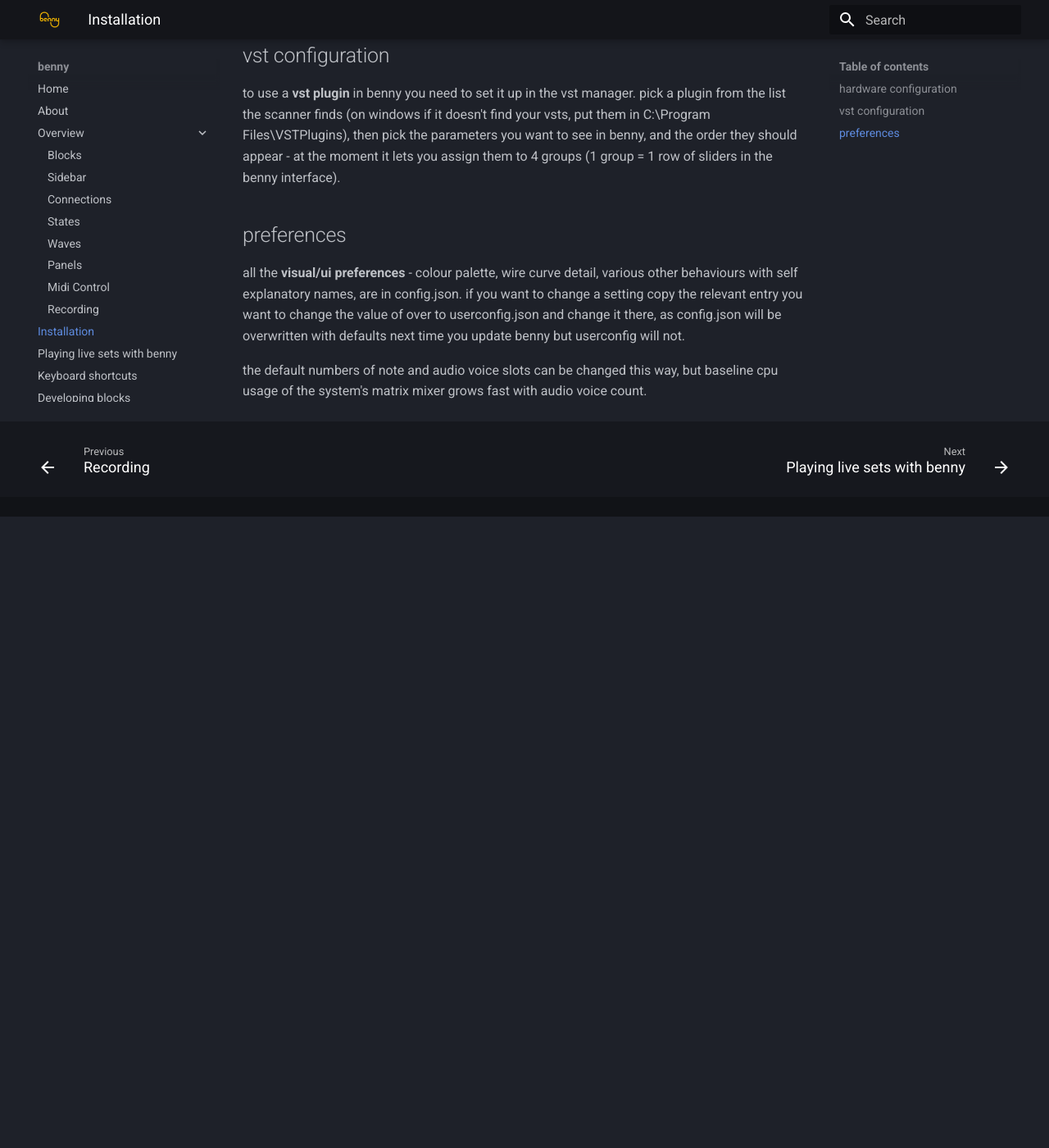
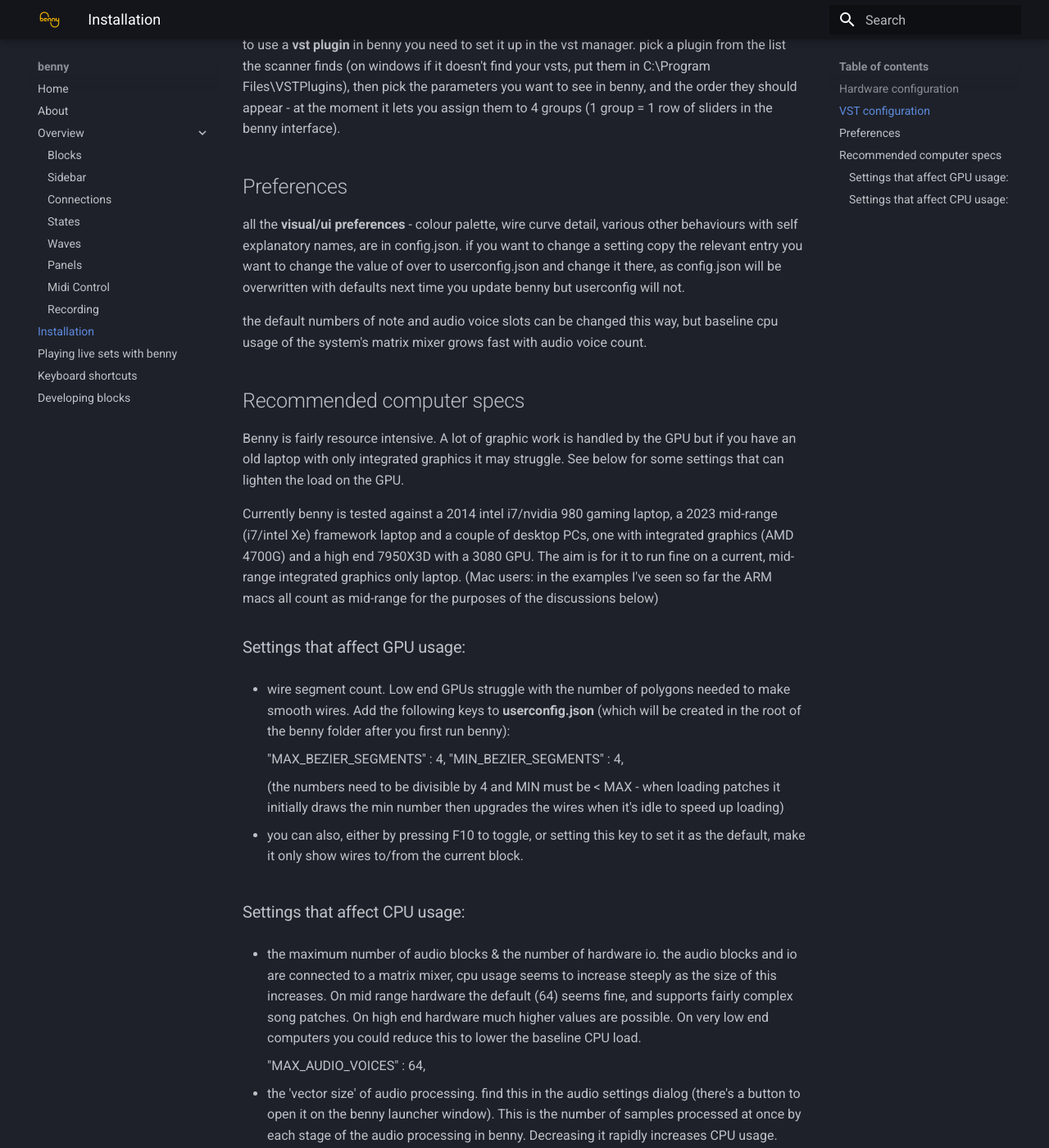
Before and after one commit to playbenny/benny_manual, an MkDocs documentation site: the page built from docs/installation.md, in a window 1280 px wide and 1400 px high, scrolled down 1289 px. Shown: the whole window at 82% size. Built offline with MkDocs 1.6.1 and Material for MkDocs 9.7.7, drawn with Linux system fonts in a browser that asks for light colours; before the commit the page ends 1919 px from its top, so only the background shows below that; some of the changed text lies outside the part shown.

Commit message:
Update installation.md

```diff
--- a/docs/installation.md
+++ b/docs/installation.md
@@ -17,7 +15,7 @@
 to set benny up for seamless integration with your midi controllers, modular synth, keyboards, drum machines, synths, microphones, pedals, and outboard effects you'll need to make your own hardware configuration file.
 
 
-##hardware configuration
+## Hardware configuration
 
 to use your **hardware** fluidly within benny you need to build a configuration file. in it you tell benny about each piece of hardware that's connected to your computer, then they appear as blocks. if you change your hardware setup benny can help you migrate songs from the old to the new, letting you choose substitutes for missing or replaced items. in my usage i have a configuration file for each iteration of my live touring setup and a different one for a setup i have at home and a setup for the studio with my synths and outboard compressors available as individual blocks.
 
@@ -34,12 +32,41 @@
 presets for controller setup are in the to-do list.
 
 
-##vst configuration
+## VST configuration
 
 to use a **vst plugin** in benny you need to set it up in the vst manager. pick a plugin from the list the scanner finds (on windows if it doesn't find your vsts, put them in C:\Program Files\VSTPlugins), then pick the parameters you want to see in benny, and the order they should appear - at the moment it lets you assign them to 4 groups (1 group = 1 row of sliders in the benny interface).
 
-##preferences
+## Preferences
 
 all the **visual/ui preferences** - colour palette, wire curve detail, various other behaviours with self explanatory names, are in config.json. if you want to change a setting copy the relevant entry you want to change the value of over to userconfig.json and change it there, as config.json will be overwritten with defaults next time you update benny but userconfig will not.
 
 the default numbers of note and audio voice slots can be changed this way, but baseline cpu usage of the system's matrix mixer grows fast with audio voice count.
+
+## Recommended computer specs
+
+Benny is fairly resource intensive. A lot of graphic work is handled by the GPU but if you have an old laptop with only integrated graphics it may struggle. See below for some settings that can lighten the load on the GPU.
+
+Currently benny is tested against a 2014 intel i7/nvidia 980 gaming laptop, a 2023 mid-range (i7/intel Xe) framework laptop and a couple of desktop PCs, one with integrated graphics (AMD 4700G) and a high end 7950X3D with a 3080 GPU. The aim is for it to run fine on a current, mid-range integrated graphics only laptop. (Mac users: in the examples I've seen so far the ARM macs all count as mid-range for the purposes of the discussions below)
+
+### Settings that affect GPU usage:
+
+- wire segment count. Low end GPUs struggle with the number of polygons needed to make smooth wires. Add the following keys to **userconfig.json** (which will be created in the root of the benny folder after you first run benny):
+
+    "MAX_BEZIER_SEGMENTS" : 4,
+    "MIN_BEZIER_SEGMENTS" : 4,
+
+    (the numbers need to be divisible by 4 and MIN must be < MAX - when loading patches it initially draws the min number then upgrades the wires when it's idle to speed up loading)
+
+- you can also, either by pressing F10 to toggle, or setting this key to set it as the default, make it only show wires to/from the current block.
+
+### Settings that affect CPU usage:
+
+- the maximum number of audio blocks & the number of hardware io. the audio blocks and io are connected to a matrix mixer, cpu usage seems to increase steeply as the size of this increases. On mid range hardware the default (64) seems fine, and supports fairly complex song patches. On high end hardware much higher values are possible. On very low end computers you could reduce this to lower the baseline CPU load.
+
+    "MAX_AUDIO_VOICES" : 64,
+
+- the 'vector size' of audio processing. find this in the audio settings dialog (there's a button to open it on the benny launcher window). This is the number of samples processed at once by each stage of the audio processing in benny. Decreasing it rapidly increases CPU usage. Because of a limitation of how benny's architecture every audio connection adds this much latency, and while it's possible to offset clocks (and other transport-linked blocks eg wave scan blocks also have time offsets) it obviously pays to keep this as low as your computer can manage.
+
+- upsampling. upsampling is a common simple way to mitigate aliasing in harmonics generated by digital processing. most of benny's non-linear audio blocks default to upsampling x2 as it makes a noticeable difference to the clarity of the sound. however upsampling obviously increases the cpu usage. the following key can be used to disable upsampling on a computer. for example if your main computer is lost or broken and you borrow a less powerful one to run your set.
+
+    "UPSAMPLING" : 0,
```
Also changed, not shown: other parts of docs/installation.md (+0 -2 lines).
